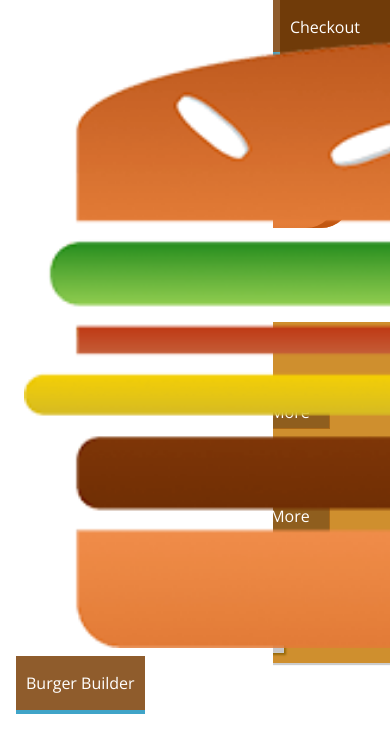
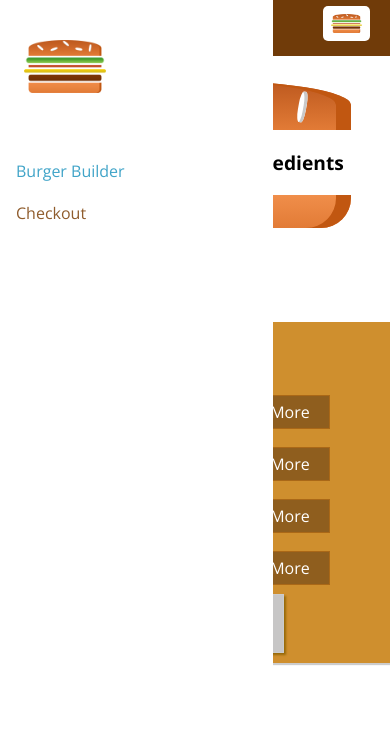
Before and after one commit to MarceloBorgesP/burger-builder, a React (Create React App) app: page / in a window 390 px wide. Shown: the top 752 px of the page. Built offline with nearby package versions, Linux system fonts and the light colour scheme.

Commit message:
Responsive improvements

```diff
--- a/src/components/Navigation/NavigationItems/NavigationItem/NavigationItem.module.css
+++ b/src/components/Navigation/NavigationItems/NavigationItem/NavigationItem.module.css
@@ -1,19 +1,38 @@
+.NavigationItem {
+  margin: 10px 0;
+  box-sizing: border-box;
+  display: blck;
+  width: 100%;
+}
+
+.NavigationItem a {
+  color: #8f5c2c;
+  text-decoration: none;
+  width: 100%;
+  box-sizing: border-box;
+  display: block;
+}
+
+.NavigationItem a:hover,
+.NavigationItem a:active,
+.NavigationItem a.active {
+  color: #40a4c8;
+}
+
+@media (min-width: 500px) {
   .NavigationItem {
     margin: 0;
-  box-sizing: border-box;
     display: flex;
     height: 100%;
+    width: auto;
     align-items: center;
   }
 
   .NavigationItem a {
     color: white;
-  text-decoration: none;
     height: 100%;
     padding: 16px 10px;
     border-bottom: 4px solid transparent;
-  box-sizing: border-box;
-  display: block;
   }
 
   .NavigationItem a:hover,
@@ -23,3 +42,4 @@
     border-bottom: 4px solid #40a4c8;
     color: white;
   }
+}
--- a/src/components/Navigation/NavigationItems/NavigationItems.module.css
+++ b/src/components/Navigation/NavigationItems/NavigationItems.module.css
@@ -3,6 +3,13 @@
   padding: 0;
   list-style: none;
   display: flex;
+  flex-flow: column;
   align-items: center;
   height: 100%;
 }
+
+@media (min-width: 500px) {
+  .NavigationItems {
+    flex-flow: row;
+  }
+}
--- a/src/components/Navigation/SideDrawer/SideDrawer.js
+++ b/src/components/Navigation/SideDrawer/SideDrawer.js
@@ -6,7 +6,9 @@
 const sideDrawer = props => {
   return (
     <div className={classes.SideDrawer}>
-      <Logo />
+      <div className={classes.Logo}>
+        <Logo />
+      </div>
       <nav>
         <NavigationItems />
       </nav>
--- a/src/components/Navigation/SideDrawer/SideDrawer.module.css
+++ b/src/components/Navigation/SideDrawer/SideDrawer.module.css
@@ -25,3 +25,8 @@
 .Close {
   transform: translateX(-100%);
 }
+
+.Logo {
+  height: 11%;
+  margin-bottom: 32px;
+}
--- a/src/components/Navigation/Toolbar/Toolbar.js
+++ b/src/components/Navigation/Toolbar/Toolbar.js
@@ -6,8 +6,10 @@
 const toolbar = props => (
   <header className={classes.Toolbar}>
     <div>MENU</div>
-    <Logo />
-    <nav>
+    <div className={classes.Logo}>
+      <Logo />
+    </div>
+    <nav className={classes.DesktopOnly}>
       <NavigationItems />
     </nav>
   </header>
--- a/src/components/Navigation/Toolbar/Toolbar.module.css
+++ b/src/components/Navigation/Toolbar/Toolbar.module.css
@@ -16,3 +16,13 @@
 .Toolbar nav {
   height: 100%;
 }
+
+.Logo {
+  height: 80%;
+}
+
+@media (max-width: 499px) {
+  .DesktopOnly {
+    display: none;
+  }
+}
```
Lines whose indentation alone changed are shown as unchanged.
